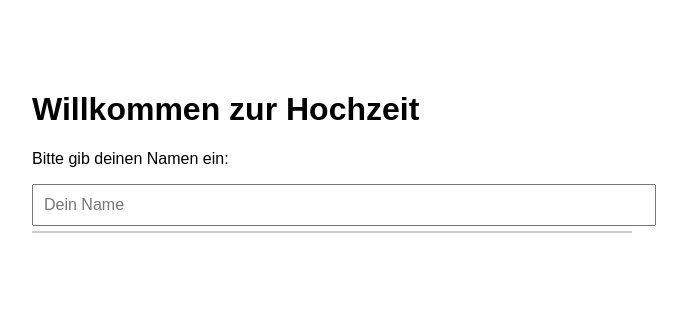
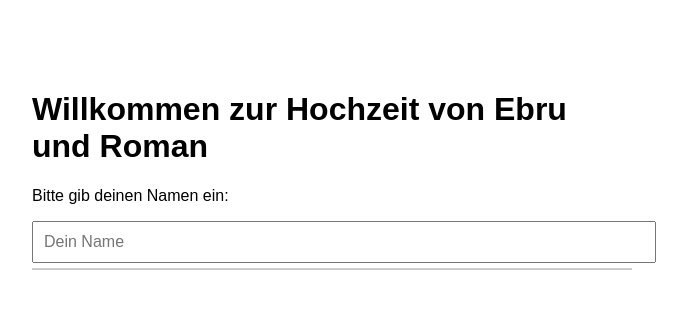
Before and after one commit to oromant/hochzeit-app, a website: page frontend/index.html in a window 1280 px wide. Shown: the whole page, without its empty margins (308-995 px from the left). Drawn offline with Linux system fonts and the light colour scheme.

Commit message:
Update index.html

```diff
--- a/frontend/index.html
+++ b/frontend/index.html
@@ -14,7 +14,7 @@
     </style>
 </head>
 <body>
-    <h1>Willkommen zur Hochzeit</h1>
+    <h1>Willkommen zur Hochzeit von Ebru und Roman</h1>
     <p>Bitte gib deinen Namen ein:</p>
 
     <input type="text" id="nameInput" placeholder="Dein Name" autocomplete="off" required>
```
